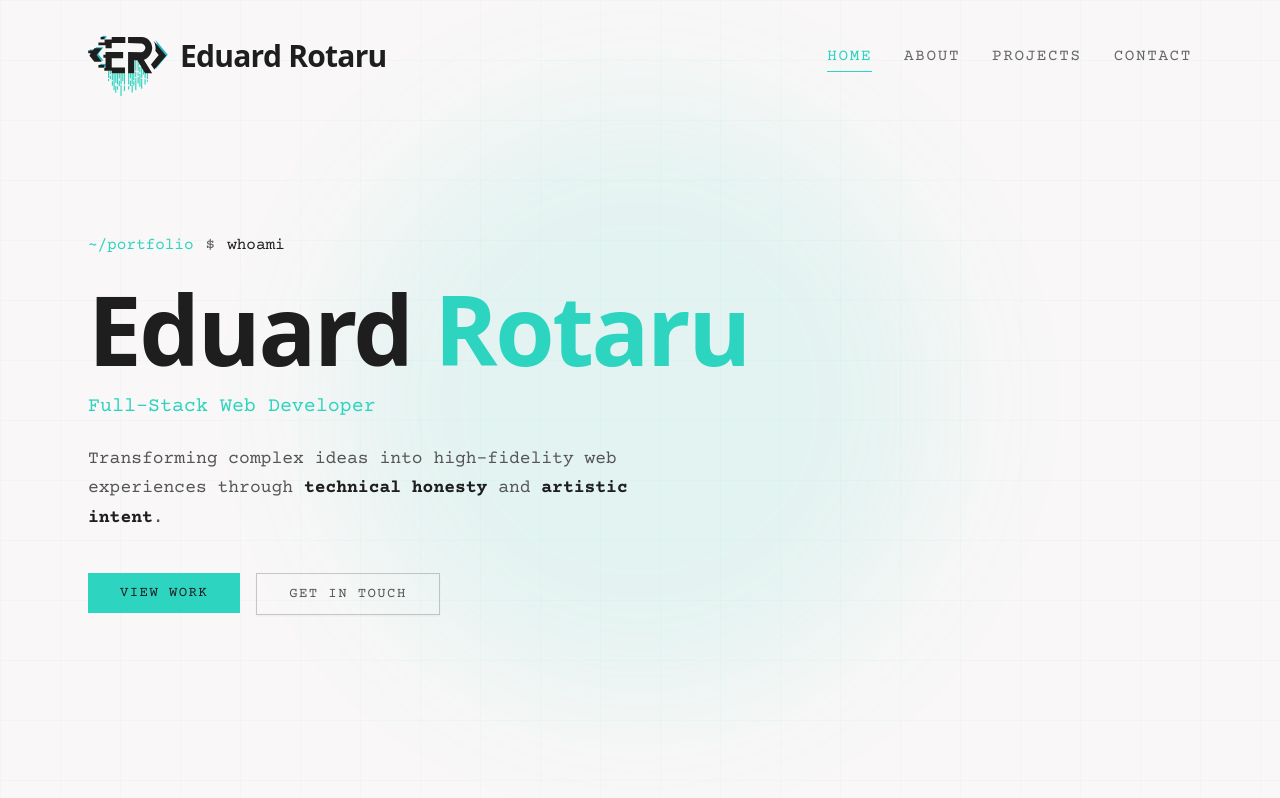
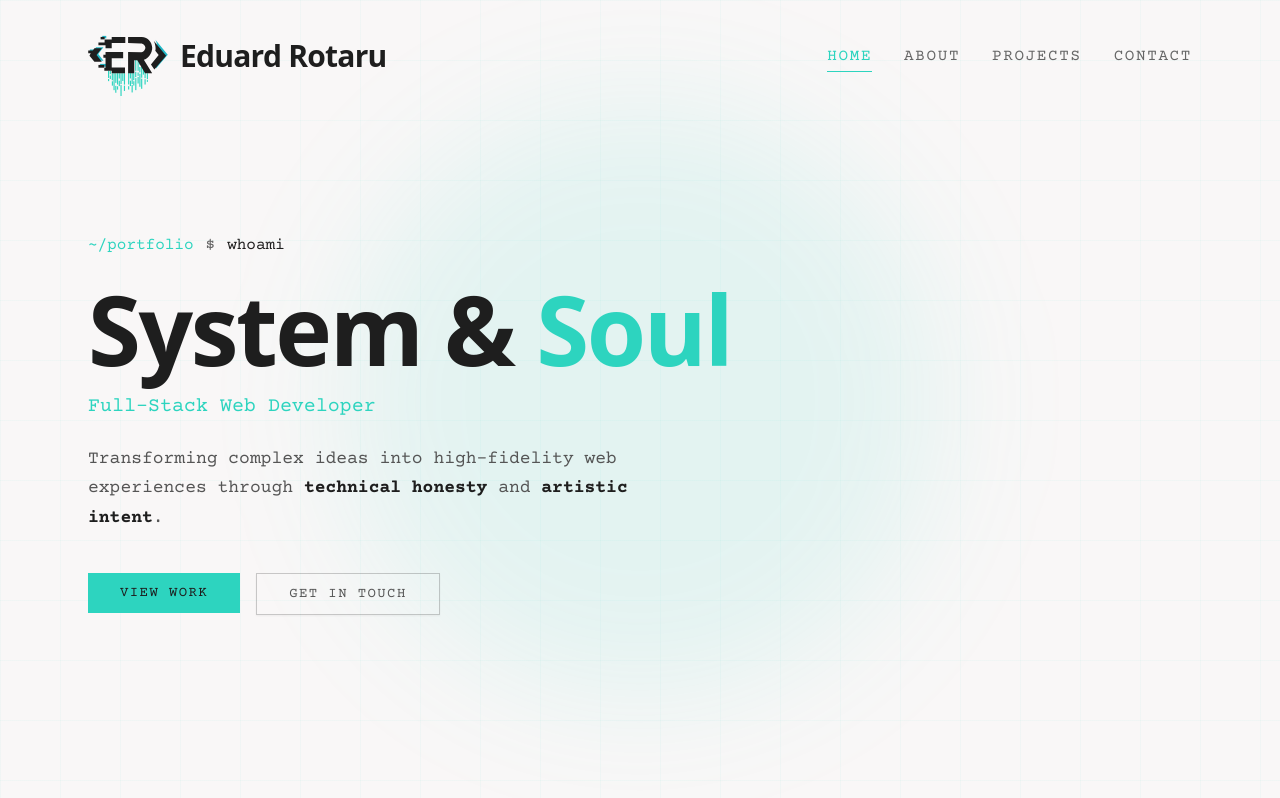
Before and after one commit to nobz226/dev-portfolio, a React (Vite) app: page / in a window 1280 px wide. Shown: the top 798 px of the page. Built offline with nearby package versions, Linux system fonts and the light colour scheme; a web font is replaced by a local one.

Commit message:
Changed Tagline

```diff
--- a/src/pages/Home/components/HeroSection.jsx
+++ b/src/pages/Home/components/HeroSection.jsx
@@ -44,7 +44,7 @@ export default function HeroSection() {
           transition={{ duration: 0.7, delay: 0.9 }}
         >
           <h1 className="font-sans font-bold text-5xl md:text-7xl lg:text-8xl text-[#1e1e1e] leading-none tracking-tight">
-            Eduard <span className="text-[#2dd4bf]">Rotaru</span>
+            System & <span className="text-[#2dd4bf]">Soul</span>
           </h1>
         </motion.div>
 
```
